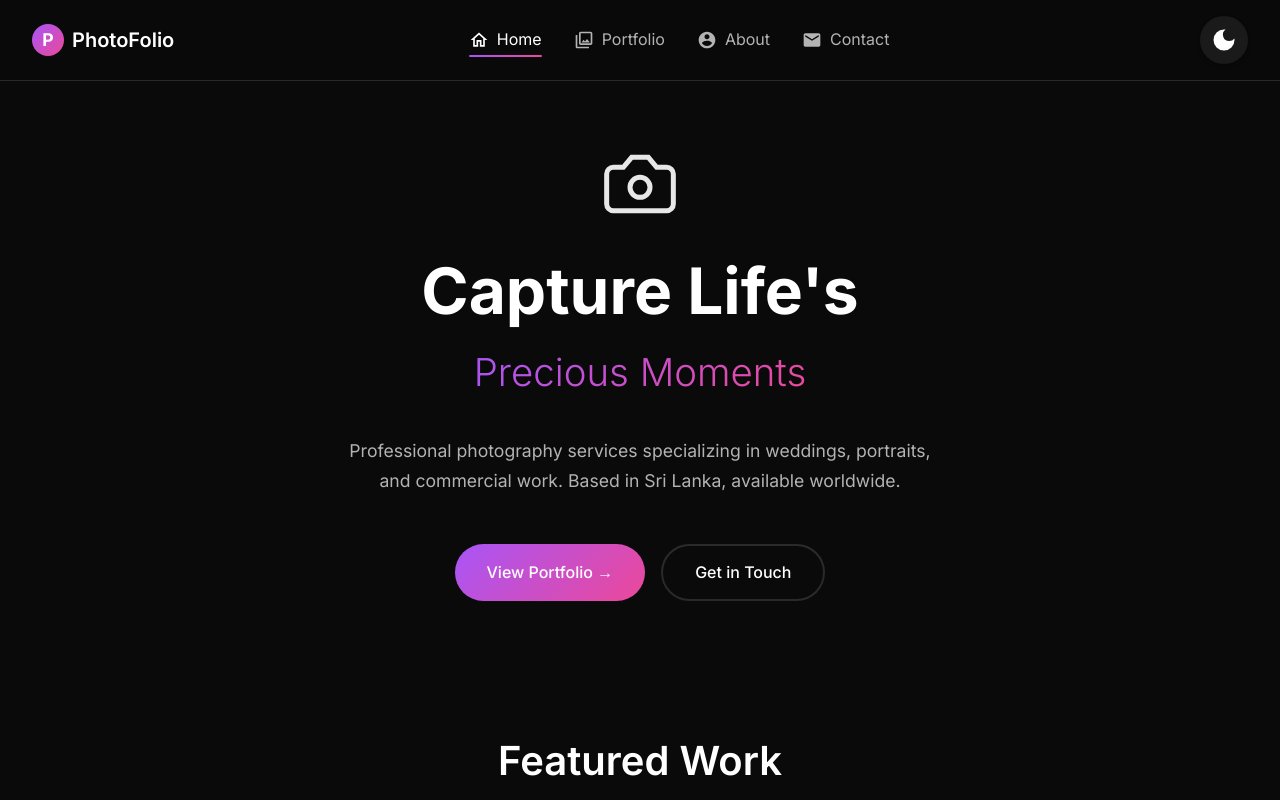
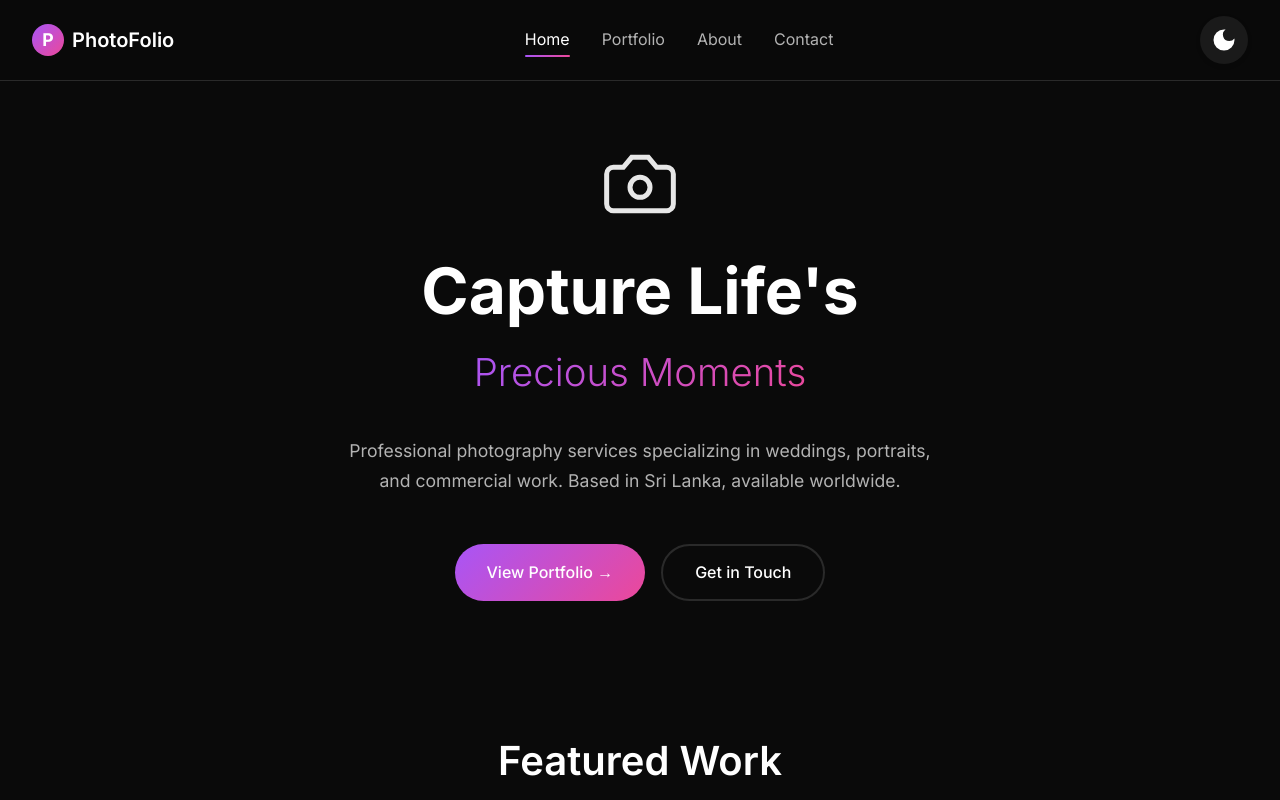
Before and after one commit to praveensaummya/Portfolio_test, a plain HTML site: page index.html in a window 1280 px wide. Shown: the top 800 px of the page. Drawn offline with Linux system fonts and the light colour scheme.

Commit message:
icons in home navigation removed

```diff
--- a/index.html
+++ b/index.html
@@ -19,7 +19,7 @@
                 <ul class="nav-menu">
                     <li>
                         <a href="index.html" class="nav-link active">
-                            <svg class="nav-icon" viewBox="0 0 24 24">
+                            <svg class="" viewBox="0 0 24 24">
                                 <path fill="currentColor" d="M12 5.69l5 4.5V18h-2v-6H9v6H7v-7.81l5-4.5M12 3L2 12h3v8h6v-6h2v6h6v-8h3L12 3z"/>
                             </svg>
                             Home
@@ -27,7 +27,7 @@
                     </li>
                     <li>
                         <a href="portfolio.html" class="nav-link">
-                            <svg class="nav-icon" viewBox="0 0 24 24">
+                            <svg class="" viewBox="0 0 24 24">
                                 <path fill="currentColor" d="M20 4v12H8V4h12m0-2H8c-1.1 0-2 .9-2 2v12c0 1.1.9 2 2 2h12c1.1 0 2-.9 2-2V4c0-1.1-.9-2-2-2zm-8.5 9.67l1.69 2.26 2.48-3.1L19 15H9zM2 6v14c0 1.1.9 2 2 2h14v-2H4V6H2z"/>
                             </svg>
                             Portfolio
@@ -35,7 +35,7 @@
                     </li>
                     <li>
                         <a href="about.html" class="nav-link">
-                            <svg class="nav-icon" viewBox="0 0 24 24">
+                            <svg class="" viewBox="0 0 24 24">
                                 <path fill="currentColor" d="M12 2C6.48 2 2 6.48 2 12s4.48 10 10 10 10-4.48 10-10S17.52 2 12 2zm0 3c1.66 0 3 1.34 3 3s-1.34 3-3 3-3-1.34-3-3 1.34-3 3-3zm0 14.2c-2.5 0-4.71-1.28-6-3.22.03-1.99 4-3.08 6-3.08 1.99 0 5.97 1.09 6 3.08-1.29 1.94-3.5 3.22-6 3.22z"/>
                             </svg>
                             About
@@ -43,7 +43,7 @@
                     </li>
                     <li>
                         <a href="contact.html" class="nav-link">
-                            <svg class="nav-icon" viewBox="0 0 24 24">
+                            <svg class="" viewBox="0 0 24 24">
                                 <path fill="currentColor" d="M20 4H4c-1.1 0-2 .9-2 2v12c0 1.1.9 2 2 2h16c1.1 0 2-.9 2-2V6c0-1.1-.9-2-2-2zm0 4l-8 5-8-5V6l8 5 8-5v2z"/>
                             </svg>
                             Contact
```
Also changed, not shown: portfolio.html (+1 -1 lines).
